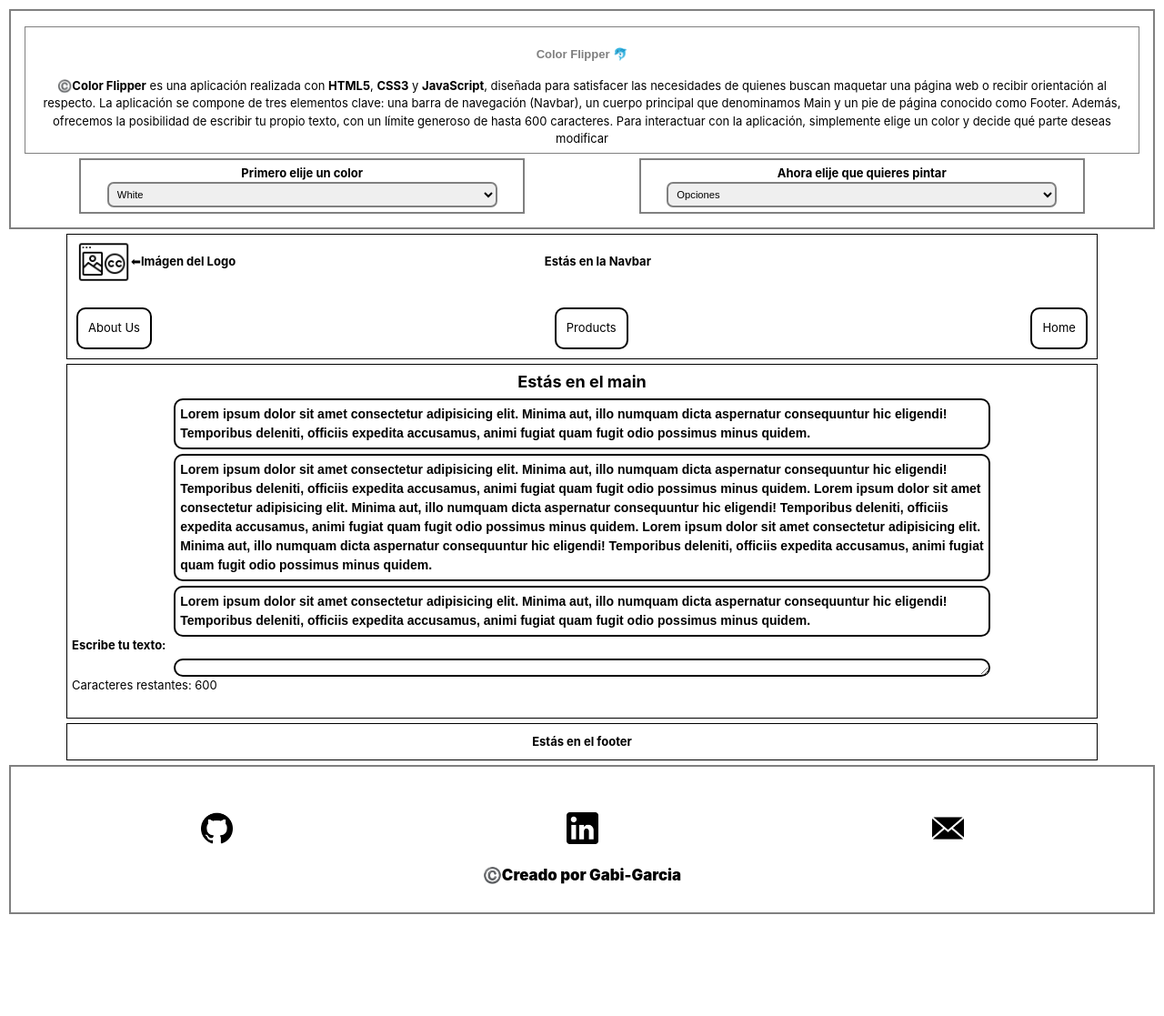
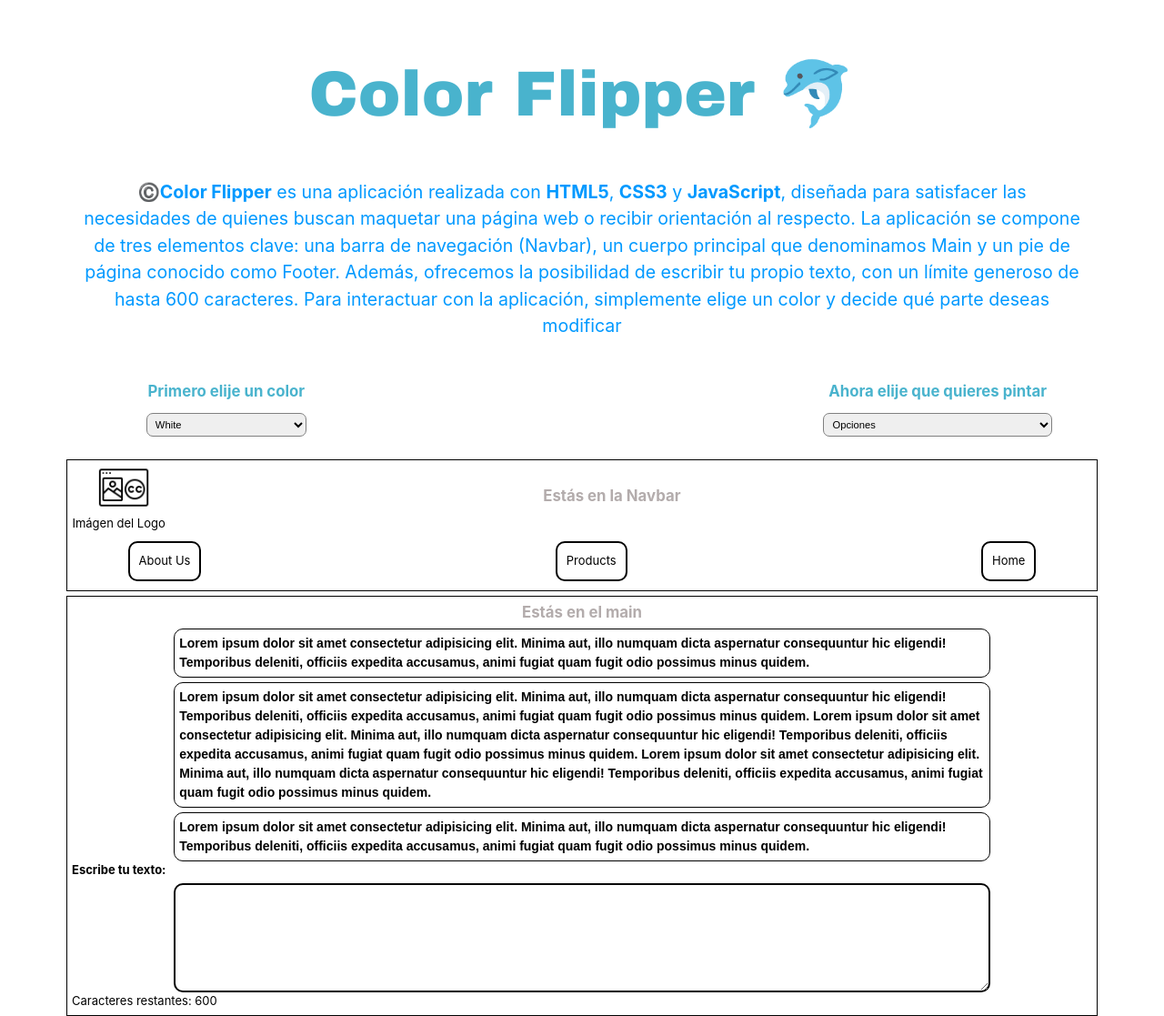
Before and after one commit to Gabi-Garcia/Color-Flipper, a website built with Vite: page index.html in a window 1280 px wide. Shown: the top 1117 px of the page at 91% size. Before the commit the page ends 1015 px from the top, so only its background shows below. Built offline with nearby package versions, Linux system fonts and the light colour scheme.

Commit message:
Features:index, main.js, style

```diff
--- a/index.html
+++ b/index.html
@@ -20,14 +20,16 @@
             Además, ofrecemos la posibilidad de escribir tu propio texto, con un límite generoso de hasta 600 caracteres. Para interactuar
             con la aplicación, simplemente elige un color y decide qué parte deseas modificar</p>
         </section>
+
         <section class="select-color">
           <h5>Primero elije un color</h5>
           <div id="app">
-              <select id="color-picker">
-                <option value="#fff">White</option>
-              </select>
+            <select id="color-picker">
+              <option value="#fff">White</option>
+            </select>
           </div>
         </section>
+        <div id="texto"></div>
         <section class="select-color">
           <h5>Ahora elije que quieres pintar</h5>
           <select id="select-document">
@@ -45,14 +47,15 @@
           </select>
         </section>
       </section>
+
       <nav>
         <div class="logo-container">
           <div class="img-container">
             <img src="/creative-commons.png" alt="Imágen del Logo">
           </div>
-          <h6>⬅Imágen del Logo</h6>
-          <h5>Estás en la Navbar</h5>
+          <h8>Imágen del Logo</h8>
         </div>
+        <h5>Estás en la Navbar</h5>
         <ul>
           <li class="li">About Us</li>
           <li class="li">Products</li>
@@ -60,9 +63,12 @@
         </ul>
       </nav>
     </header>
+
     <!-- main -->
+
     <main>
       <h2>Estás en el main</h2>
+
       <p class="texto1">
         Lorem ipsum dolor sit amet consectetur adipisicing elit. Minima aut, illo numquam dicta aspernatur
         consequuntur hic eligendi! Temporibus deleniti, officiis expedita accusamus,
@@ -89,12 +95,13 @@
         <textarea class="miTexto" id="miTexto" name="miTexto" rows="1"  style="resize:vertical;" style="width:100%" style="border:0" maxlength="600"></textarea>
       </div>
       <p id="charCount">Caracteres restantes: 600</p>
-      <div id="texto"></div>
+
     </main>
     <!-- footer -->
     <div class="footer-box">
       <h4>Estás en el footer</h4>
     </div>
+
     <footer id="footer">
       <footer>
         <ul>
@@ -120,7 +127,7 @@
               </a>
             </li>
           </ul>
-          <p>©️Creado por Gabi-Garcia</p>
+          <p>Creado por Gabi-Garcia</p>
     </footer>
     </footer>
     <script type="module" src="/main.js"></script>
--- a/style.css
+++ b/style.css
@@ -1,3 +1,4 @@
+@import url('https://fonts.googleapis.com/css2?family=Archivo+Black&display=swap');
 :root {
   background-color:#fff;
   font-family: Inter, system-ui, Avenir, Helvetica, Arial, sans-serif;
@@ -19,6 +20,11 @@
   box-sizing:border-box;
   font-size: small;
 }
+
+/****************************************************************************************************************************************/
+/*********************************************************MOBILE*******************************************************************************/
+/****************************************************************************************************************************************/
+@media screen and (min-width:320px) and (max-width:767px){
 .sections-container{
   display:flex;
   flex-wrap:wrap;
@@ -29,33 +35,72 @@
   justify-content:space-around;
   text-align: center;
   align-items: center;
-  padding: 15px;
+  padding: 0px;
   gap: 5px;
-  border: 2px solid gray;
+  /* border: 2px solid green; */
+}
+.sections-container > .section-bajoHeader{
+  margin-top: 0px;
+  /* border: 1px solid red; */
+}
+h1{
+  font-family: "Archivo Black", sans-serif;
+  font-weight: 400;
+  font-style: normal;
+  font-size: 5rem;
+  margin-top: 20px;
+  color: rgba(27, 159, 192, 0.795);
+}
+.sections-container >.section-bajoHeader > p{
+  margin-top: 40px;
+  width: 100%;
+  font-size: 1rem;
+  color: rgb(0, 153, 255);
+}
+strong{
+  font-size: 1rem;
 }
 .sections-container > .select-color{
- width:40%;
+ width:100px;
+ min-height:120px;
  padding:5px;
- border: 2px solid gray;
+ margin-top: 20px;
+ align-items: center;
+ justify-content: center;
+ /* border: 2px solid yellow; */
+}
+h5{
+margin-top: 0px;
+font-size: 0.8rem;
+color: rgba(27, 159, 192, 0.795);
 }
 #app{
   display:flex;
-  width: 100%;
+  width: 70%;
+  margin-top: 10px;
   flex-wrap: wrap;
   flex-direction:row;
+  justify-content: center;
+  /* border: 1px solid green; */
 }
 #color-picker, #select-document{
   font-size:0.8rem;
-  padding:5px;
-  margin: auto;
+  padding:10px;
   cursor:pointer;
-  border-radius:7px;
-  width: 90%;
-  border: 2px solid gray;
+  border-radius:10px;
+  width: 20%;
+  margin-top: 26px;
+  align-items: center;
+  justify-content: center;
+  border: 1px solid gray;
+}
+#color-picker{
+  margin-top: 15px;
+  margin-left:20px;
 }
 #select-document .select-document{
   cursor:pointer;
-  /* border: 1px solid black; */
+  /* border: 1px solid green; */
 }
 body{
   width:100%;
@@ -78,10 +123,19 @@ nav .logo-container{
   flex-wrap: wrap;
   flex-direction: row;
   align-items: center;
-  width:100%;
+  justify-content: center;
+  width:50%;
+  /* border: 1px solid yellow; */
 }
-nav .logo-container h5{
- margin-left:30%;
+nav .logo-container > h8{
+display: none;
+}
+nav h5{
+  font-size: 1rem;
+  margin: auto;
+  margin-left:0px;
+ color: rgb(179, 172, 172);
+ /* border: 1px solid red; */
 }
 nav .logo-container .img-container{
   display: flex;
@@ -97,7 +151,7 @@ nav .logo-container .img-container img{
   border-radius:0px;
 }
 header nav ul{
-  width: 100%;
+  width: 90%;
   display: flex;
   flex-direction: row;
   margin-top: 10px;
@@ -105,17 +159,17 @@ header nav ul{
  justify-content: space-between;
  align-items: center;
  text-align: center;
+ margin: auto;
 }
 header nav ul li{
   border: 2px solid black;
-  padding:1% ;
+  padding:2% ;
   border-radius: 10px;
   cursor: pointer;
   text-align: center;
 }
 /*Texto y H1 sobre el HEADER*/
 .section-bajoHeader{
-  border: 1px solid gray;
   width: 100%;
   display: flex;
   flex-wrap: wrap;
@@ -132,26 +186,26 @@ main{
   padding: 5px;
   border: 1px solid black;
 }
-h1{
-  color: gray;
-  font-family: Arial, Helvetica, sans-serif;
-  padding: 15px;
-  cursor: pointer;
-}
-h1:hover{
-  border: 1px solid gray;
-  border-radius: 5px;
-  background-color: rgb(238, 212, 66);
-}
 h2{
   text-align: center;
   justify-content: center;
-  font-size: large;
+  font-size: 1rem;
+  color: rgb(179, 172, 172);
+  /* border: 1px solid violet;*/
 }
 #texto{
+  display: flex;
+  flex-direction: column;
  text-align: center;
- margin-top:20px;
+ align-items: center;
+ margin-top:40px;
+ width:20%;
+ gap: 5px;
+ /* border: 1px solid red; */
 }
+/* #texto > h3{
+  color: black;
+} */
 .newColor{
   margin: auto;
   width:70px;
@@ -160,12 +214,11 @@ h2{
   text-align: center;
   justify-content: center;
   align-items: center;
-  background-color: white;
-  border:2px solid black;
+  /* border:1px solid black; */
 }
 /*txtos*/
 p.texto1, p.texto2, p.texto3{
-  width:80%;
+  width:90%;
   margin: auto;
   display: flex;
   flex-wrap: wrap;
@@ -173,20 +226,18 @@ p.texto1, p.texto2, p.texto3{
   padding: 5px;
   color: black;
   font-weight: bold;
-  font-size: 1rem;
+  font-size: 0.8rem;
   font-family: Arial, Helvetica, sans-serif;
-  border: 2px solid black;
+  border: 1px solid black;
   border-radius: 10px;
   margin-top: 5px;
 }
 .text-area{
-  width: 80%;
+  width: 90%;
   margin: auto;
   display: flex;
   flex-wrap: wrap;
   flex-direction: column;
-  /* border: 2px solid black;
-  border-radius: 10px; */
   margin-top: 5px;
 }
 .miTexto{
@@ -195,21 +246,11 @@ p.texto1, p.texto2, p.texto3{
   font-size:1rem;
   border: 2px solid black;
   border-radius: 10px;
-  color: black;
+  min-height: 70px;
+  padding: 10px;
 }
 /*FOOTER*/
-#footer{
-  margin: auto;
-  margin-top: 5px;
-  width: 100%;
-  display: flex;
-  flex-direction: column;
-  flex-wrap: wrap;
-  padding: 0px;
-  justify-content:center;
-  gap: 15px;
-  align-items: center;
-}
+
 .footer-box{
   display: flex;
   justify-content: center;
@@ -219,36 +260,10 @@ p.texto1, p.texto2, p.texto3{
   width: 90%;
   border: 1px solid black;
 }
-#footer .footer-info{
-  display:flex;
-  flex-wrap:wrap;
-  flex-direction: row;
-  width: 100%;
-  background-color: white;
-  text-align: center;
-  align-items: center;
-  padding: 10px;
-  justify-content: center;
-  gap: 5px;
-  border: 2px solid gray;
+.footer-box > h4{
+  font-size: 1.2rem;
+  color: rgb(179, 172, 172);
 }
-#footer a{
-  color: black;
-  font-family: Arial, Helvetica, sans-serif;
-  font-weight: bold;
-}
-#footer .image-container{
-  width:25px;
-  height:25px;
-}
-#footer .image-container img{
-  width:100%;
-  height:100%;
-  border-radius: 100px;
-  border:1px solid gray;
-}
-
-/**/
 /*footer*/
 footer{
   /* background-color: white; */
@@ -257,10 +272,10 @@ footer{
   flex-direction: column;
   justify-content: center;
   width: 100%;
-  margin-top:0px;
+  margin-top:40px;
   padding:15px;
   padding-top: 0;
-  border:1px solid gray;
+  /* border:1px solid gray; */
 }
 footer ul{
   padding:10px;
@@ -276,13 +291,8 @@ footer li{
   flex-wrap: wrap;
 }
 footer ul li a .imgFooter{
-  width:35px;
-  height:35px;
-  /* background: #1f2123;
-  border-radius: 5px;
-  -webkit-box-shadow: 5px 5px 7px #1c1d1f, -5px -5px 7px #222527;
-  box-shadow: 5px 5px 7px #1c1d1f, -5px -5px 7px #222527; */
-
+  width:20px;
+  height:20px;
 }
 footer ul li a .imgFooter img{
   width:100%;
@@ -293,14 +303,291 @@ footer p{
   margin-top:0px;
   display: flex;
   border-radius: 5px;
-  padding:1%;
+  padding:0;
+  font-size: 1.1rem;
+  color: black;
+  font-weight: 600;
+}}
+
+/****************************************************************************************************************************************/
+/*********************************************************DESKTOP*******************************************************************************/
+/****************************************************************************************************************************************/
+@media screen and (min-width:768px) and (max-width:1500px){
+.sections-container{
+  display:flex;
+  flex-wrap:wrap;
+  flex-direction: row;
+  width: 100%;
+  max-height:100%;
+  background-color: white;
+  justify-content:space-around;
+  text-align: center;
+  align-items: center;
+  padding: 15px;
+  gap: 5px;
+  /* border: 2px solid green; */
+}
+/* .sections-container > .section-bajoHeader{
+  border: 1px solid red;
+} */
+h1{
+  font-family: "Archivo Black", sans-serif;
+  font-weight: 400;
+  font-style: normal;
+  font-size: 5rem;
+  margin-top: 20px;
+  color: rgba(27, 159, 192, 0.795);
+}
+.sections-container >.section-bajoHeader > p{
+  margin-top: 40px;
+  width: 90%;
+  font-size: 1.4rem;
+  color: rgb(0, 153, 255);
+}
+strong{
+  font-size: 1.4rem;
+}
+.sections-container > .select-color{
+ width:30%;
+ padding:5px;
+ margin-top: 20px;
+ align-items: center;
+ justify-content: center;
+ /* border: 2px solid yellow; */
+}
+h5{
+margin-top: 10px;
+font-size: 1.2rem;
+color: rgba(27, 159, 192, 0.795);
+}
+#app{
+  display:flex;
+  width: 70%;
+  margin-top: 10px;
+  flex-wrap: wrap;
+  flex-direction:row;
+  margin: auto;
+  justify-content: center;
+  /* border: 1px solid green; */
+}
+#color-picker, #select-document{
+  font-size:0.8rem;
+  padding:5px;
+  cursor:pointer;
+  border-radius:7px;
+  width: 70%;
+  margin-top: 10px;
+  border: 1px solid gray;
+  /* border: 1px solid red; */
+}
+#select-document .select-document{
+  cursor:pointer;
+  /* border: 1px solid black; */
+}
+body{
+  width:100%;
+  margin: auto;
+  padding:10px;
+  margin-top:0px;
+}
+.color-flipper{
+  border: 1px solid blue;
+}
+header > nav{
+  display: flex;
+  flex-wrap: wrap;
+  flex-direction: row;
+  padding: 0px;
+  margin: auto;
+  margin-top: 5px;
+  width: 90%;
+  border: 1px solid black;
+}
+nav .logo-container{
+  display: flex;
+  flex-wrap: wrap;
+  flex-direction: row;
+  align-items: center;
+  justify-content: center;
+  width:10%;
+
+}
+nav h5{
   font-size: 1.2rem;
+  margin: auto;
+  margin-left: 410px;
+ color: rgb(179, 172, 172);
+ /* border: 1px solid red; */
+}
+nav .logo-container .img-container{
+  display: flex;
+  flex-wrap: wrap;
+  width: 60px;
+  height: 60px;
+  margin-left: 10px;
+  /* border: 1px solid blue; */
+}
+nav .logo-container .img-container img{
+  width: 100%;
+  height: 100%;
+  border-radius:0px;
+}
+header nav ul{
+  width: 90%;
+  display: flex;
+  flex-direction: row;
+  margin-top: 10px;
+  padding: 10px;
+ justify-content: space-between;
+ align-items: center;
+ text-align: center;
+ margin: auto;
+}
+header nav ul li{
+  border: 2px solid black;
+  padding:1% ;
+  border-radius: 10px;
+  cursor: pointer;
+  text-align: center;
+}
+/*Texto y H1 sobre el HEADER*/
+.section-bajoHeader{
+  width: 100%;
+  display: flex;
+  flex-wrap: wrap;
+  margin-top: 2px;
+  text-align: center;
+  justify-content: center;
+  padding: 5px;
+}
+/*MAIN*/
+main{
+  margin: auto;
+  margin-top: 5px;
+  width: 90%;
+  padding: 5px;
+  border: 1px solid black;
+}
+h2{
+  text-align: center;
+  justify-content: center;
+  font-size: 1.2rem;
+  color: rgb(179, 172, 172);
+  /* border: 1px solid violet;*/
+}
+#texto{
+  display: flex;
+  flex-direction: column;
+ text-align: center;
+ align-items: center;
+ margin-top:40px;
+ width:20%;
+ gap: 5px;
+ /* border: 1px solid red; */
+}
+/* #texto > h3{
   color: black;
-  font-weight: 900;
-  /*border: 2px solid black;*/
-  /* background: #1f2123; */
-  /* -webkit-box-shadow: 5px 5px 7px #1c1d1f, -5px -5px 7px #222527;
-  box-shadow: 5px 5px 7px #1c1d1f, -5px -5px 7px #222527; */
+} */
+.newColor{
+  margin: auto;
+  width:70px;
+  border-radius:5px;
+  padding:10px;
+  text-align: center;
+  justify-content: center;
+  align-items: center;
+  border:1px solid black;
+}
+/*txtos*/
+p.texto1, p.texto2, p.texto3{
+  width:80%;
+  margin: auto;
+  display: flex;
+  flex-wrap: wrap;
+  flex-direction: column;
+  padding: 5px;
+  color: black;
+  font-weight: bold;
+  font-size: 1rem;
+  font-family: Arial, Helvetica, sans-serif;
+  border: 1px solid black;
+  border-radius: 10px;
+  margin-top: 5px;
+}
+.text-area{
+  width: 80%;
+  margin: auto;
+  display: flex;
+  flex-wrap: wrap;
+  flex-direction: column;
+  margin-top: 5px;
+}
+.miTexto{
+  font-weight: bold;
+  font-family: Arial, Helvetica, sans-serif;
+  font-size:1rem;
+  border: 2px solid black;
+  border-radius: 10px;
+  min-height: 120px;
+  padding: 10px;
+}
+/*FOOTER*/
+
+.footer-box{
+  display: flex;
+  justify-content: center;
+  padding: 10px;
+  margin: auto;
+  margin-top: 5px;
+  width: 90%;
+  border: 1px solid black;
+}
+.footer-box > h4{
+  font-size: 1.2rem;
+  color: rgb(179, 172, 172);
+}
+/*footer*/
+footer{
   /* background-color: white; */
+  display: flex;
+  flex-wrap: wrap;
+  flex-direction: column;
+  justify-content: center;
+  width: 100%;
+  margin-top:40px;
+  padding:15px;
+  padding-top: 0;
+  /* border:1px solid gray; */
 }
-/**/
+footer ul{
+  padding:10px;
+  display: flex;
+  flex-wrap: wrap;
+  flex-direction: row;
+  justify-content: space-around;
+  margin-top:40px;
+  /* border: 1px solid red; */
+}
+footer li{
+  display: flex;
+  flex-wrap: wrap;
+}
+footer ul li a .imgFooter{
+  width:20px;
+  height:20px;
+}
+footer ul li a .imgFooter img{
+  width:100%;
+  height:100%;
+}
+footer p{
+  margin: auto;
+  margin-top:0px;
+  display: flex;
+  border-radius: 5px;
+  padding:0;
+  font-size: 1.1rem;
+  color: black;
+  font-weight: 600;
+}
+}
```
Also changed, not shown: main.js (+7 -7 lines).
